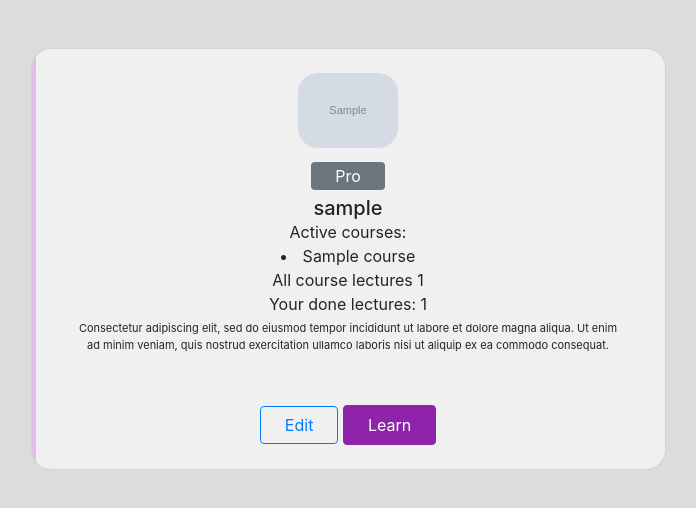
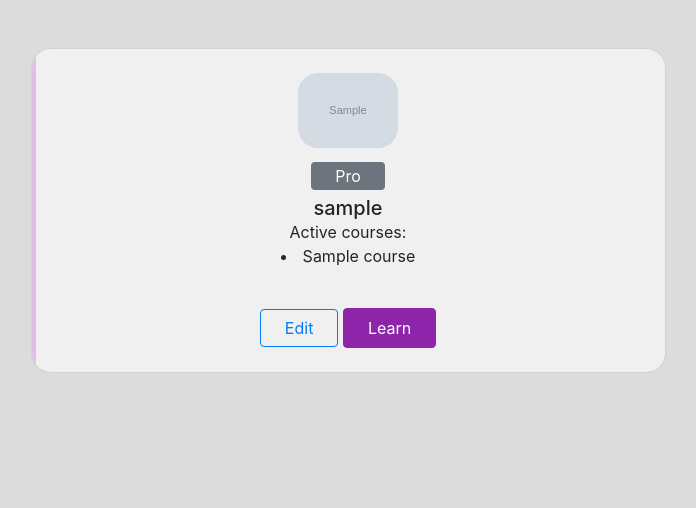
Before and after one commit to DevSpaciX/courses, a Django app: page /profile/1/ in a window 1280 px wide. Shown: the part 56-564 px from the top of the page, without its empty margins (292-988 px from the left). Run offline with Django 4.2, Linux system fonts and the light colour scheme; tables that the repository leaves empty hold one stand-in row (values such as "Sample post"); grey boxes marked "Sample" are stand-in pictures.

Commit message:
Almost done_3

```diff
--- a/course_app/models.py
+++ b/course_app/models.py
@@ -55,6 +55,8 @@ class Course(models.Model):
     price = models.PositiveIntegerField()
     image = models.ImageField(upload_to="images/", default="hqdefault.jpg")
 
+
+
     def __str__(self):
         return self.title
 
--- a/course_app/urls.py
+++ b/course_app/urls.py
@@ -25,7 +25,7 @@ urlpatterns = [
     path("logout/", logout_view, name="logout"),
     path("profile/<int:pk>/", Profile.as_view(), name="profile"),
     path("cancel/", CancelView.as_view(), name="cancel"),
-    path("success/", SuccessView.as_view(), name="success"),
+    # path("success/", SuccessView.as_view(), name="success"),
     path("profile/edit/<int:pk>/", EditProfileView.as_view(), name="profile-edit"),
     path("category/<int:pk>/", CourseByCategory.as_view(), name="category"),
     path("course/detail/<int:pk>/", DetailCourses.as_view(), name="detail-page"),
--- a/course_app/views.py
+++ b/course_app/views.py
@@ -33,13 +33,13 @@ class ListOfCourses(generic.ListView):
     template_name = "course/base.html"
 
     def get_queryset(self):
-        return Course.objects.all().annotate(num_courses=Count('user_course')).order_by('-num_courses')[:10].select_related("categories")
+        return Course.objects.all().annotate(num_courses=Count('user_course')).order_by('-num_courses')[
+               :10].select_related("categories")
 
 
-class DetailCourses(LoginRequiredMixin,generic.DetailView):
-    queryset = Course.objects.prefetch_related("lecture__video")
+class DetailCourses(LoginRequiredMixin, generic.DetailView):
+    queryset = Course.objects.prefetch_related("lecture")
     template_name = "course/course_detail.html"
-
 
     def get_context_data(self, **kwargs):
         product = Course.objects.get(pk=self.kwargs["pk"])
@@ -65,7 +65,7 @@ class DetailCourses(LoginRequiredMixin,generic.DetailView):
                 {
                     "price_data": {
                         "currency": "usd",
-                        "unit_amount": product.price,
+                        "unit_amount": product.price * 100,
                         "product_data": {
                             "name": product.title,
                             # 'images': ['https://i.imgur.com/EHyR2nP.png'],
@@ -76,7 +76,7 @@ class DetailCourses(LoginRequiredMixin,generic.DetailView):
             ],
             metadata={"product_id": product.id, "user_id": user},
             mode="payment",
-            success_url=YOUR_DOMAIN ,
+            success_url=YOUR_DOMAIN + "/",
             cancel_url=YOUR_DOMAIN + "/cancel/",
         )
         return JsonResponse({"id": checkout_session.id})
@@ -85,7 +85,7 @@ class DetailCourses(LoginRequiredMixin,generic.DetailView):
 class CreateUser(generic.CreateView):
     model = get_user_model()
     form_class = CustomUserCreationForm
-    template_name = "course/registration/../templates/course/accounts/registration.html"
+    template_name = "registration/registration.html"
     success_url = reverse_lazy("course:home-page")
 
     def form_valid(self, form):
@@ -101,7 +101,7 @@ class CreateUser(generic.CreateView):
 
 def login_view(request):
     if request.method == "GET":
-        return render(request, "course/registration/../templates/course/accounts/login.html")
+        return render(request, "registration/login.html")
     if request.method == "POST":
         username = request.POST.get("username")
         password = request.POST.get("password")
@@ -112,7 +112,7 @@ def login_view(request):
             return HttpResponseRedirect(reverse("course:home-page"))
         else:
             error_context = {"errors": "invalid data"}
-            return render(request, "course/registration/../templates/course/accounts/login.html", context=error_context)
+            return render(request, "registration/login.html", context=error_context)
 
 
 def logout_view(request):
@@ -138,10 +138,8 @@ class Profile(generic.DetailView):
         context = super().get_context_data(**kwargs)
         pk = self.kwargs["pk"]
         print(self.kwargs)
-        context["number_done_lectures"] = get_user_model().objects.get(pk=pk).listened_lecture.all()
+        context["number_done_lectures"] = Course.objects.filter(user_course=pk)
         return context
-
-
 
 
 class CourseByCategory(generic.ListView):
@@ -164,10 +162,8 @@ def stripe_webhook(request):
     try:
         event = stripe.Webhook.construct_event(payload, sig_header, endpoint_secret)
     except ValueError as e:
-        # Invalid payload
         return HttpResponse(status=400)
     except stripe.error.SignatureVerificationError as e:
-        # Invalid signature
         return HttpResponse(status=400)
 
     if event["type"] == "checkout.session.completed":
@@ -189,7 +185,7 @@ def stripe_webhook(request):
 
 def course_comments(request, pk):
     if request.method == "GET":
-        comments = Comment.objects.filter(course_id=pk)
+        comments = Comment.objects.filter(course_id=pk).select_related("sender")
         context = {
             "comments": comments,
         }
@@ -211,24 +207,24 @@ def course_comments(request, pk):
             return render(request, "course/base.html")
 
 
-def mark_as_done_homework(request, pk_course,pk):
+def mark_as_done_homework(request, pk_course, pk):
     lecture = Lecture.objects.get(pk=pk)
     user = get_user_model().objects.get(pk=request.user.pk)
     if request.method == "POST":
         if lecture not in user.listened_lecture.all():
             user.listened_lecture.add(lecture.pk)
             Homework.objects.create(
-                student = user,
+                student=user,
                 homework=lecture.home_work,
-                course = Course.objects.get(pk=pk_course)
+                course=Course.objects.get(pk=pk_course)
             )
 
         else:
             user.listened_lecture.remove(lecture.pk)
             Homework.objects.filter(
-                student = user,
+                student=user,
                 homework=lecture.home_work,
-                course = Course.objects.get(pk=pk_course)
+                course=Course.objects.get(pk=pk_course)
             ).delete()
 
         user.save()
--- a/templates/course/base.html
+++ b/templates/course/base.html
@@ -22,7 +22,7 @@
 </style>
 <body>
 <nav class="navbar navbar-expand-lg navbar-dark bg-dark">
-    <a class="navbar-brand" href="#">SpaceAcademy</a>
+    <a class="navbar-brand" href="{% url "course:home-page" %}">SpaceAcademy</a>
     <button class="navbar-toggler" type="button" data-toggle="collapse" data-target="#navbarScroll"
             aria-controls="navbarScroll" aria-expanded="false" aria-label="Toggle navigation">
         <span class="navbar-toggler-icon"></span>
@@ -87,8 +87,14 @@
 
 
                         </p>
+                      {% if course in user.course_paid.all %}
+
+                        <a href="{% url "course:detail-page" pk=course.pk %}" class="btn btn-success">Читать</a>
+                        {% else %}
                         <a href="{% url "course:detail-page" pk=course.pk %}" class="btn btn-primary">Подписаться</a>
-                        <a href="{% url "course:comments" pk=course.pk %}" class="btn btn-primary">Отзывы</a>
+
+                      {% endif %}
+                      <a href="{% url "course:comments" pk=course.pk %}" class="btn btn-primary">Отзывы</a>
                     </div>
                 </div>
 
--- a/templates/course/profile.html
+++ b/templates/course/profile.html
@@ -23,17 +23,17 @@
                         <span>Active courses:</span>
                         {% for course in user.course_paid.all  %}
                           <li>{{ course.title }} <br>
-                            All course lectures {{ course.lecture.count }} <br>
-                          Your done lectures:
-                          {{ number_done_lectures.count }}
+{#                            All course lectures {{ course.lecture.count }} <br>#}
+{#                          Your done lectures:#}
+{#                          {{ number_done_lectures }}#}
                             {% endfor %}
                         </li>
                       {% endif %}
 
                         <div class="px-4 mt-1">
-                            <p class="fonts">Consectetur adipiscing elit, sed do eiusmod tempor incididunt ut labore et
-                                dolore magna aliqua. Ut enim ad minim veniam, quis nostrud exercitation ullamco laboris
-                                nisi ut aliquip ex ea commodo consequat. </p>
+{#                            <p class="fonts">Consectetur adipiscing elit, sed do eiusmod tempor incididunt ut labore et#}
+{#                                dolore magna aliqua. Ut enim ad minim veniam, quis nostrud exercitation ullamco laboris#}
+{#                                nisi ut aliquip ex ea commodo consequat. </p>#}
 
                         </div>
 
```
Also changed, not shown: templates/course/course_detail.html (+3 -7 lines), media/images/1476977240.jpg (added), media/images/1476977488.jpg (added), media/images/1_ahpxPO0jLGb9EWrY2qQPhg.jpeg (added), media/images/c-plus-plus.png (added).
